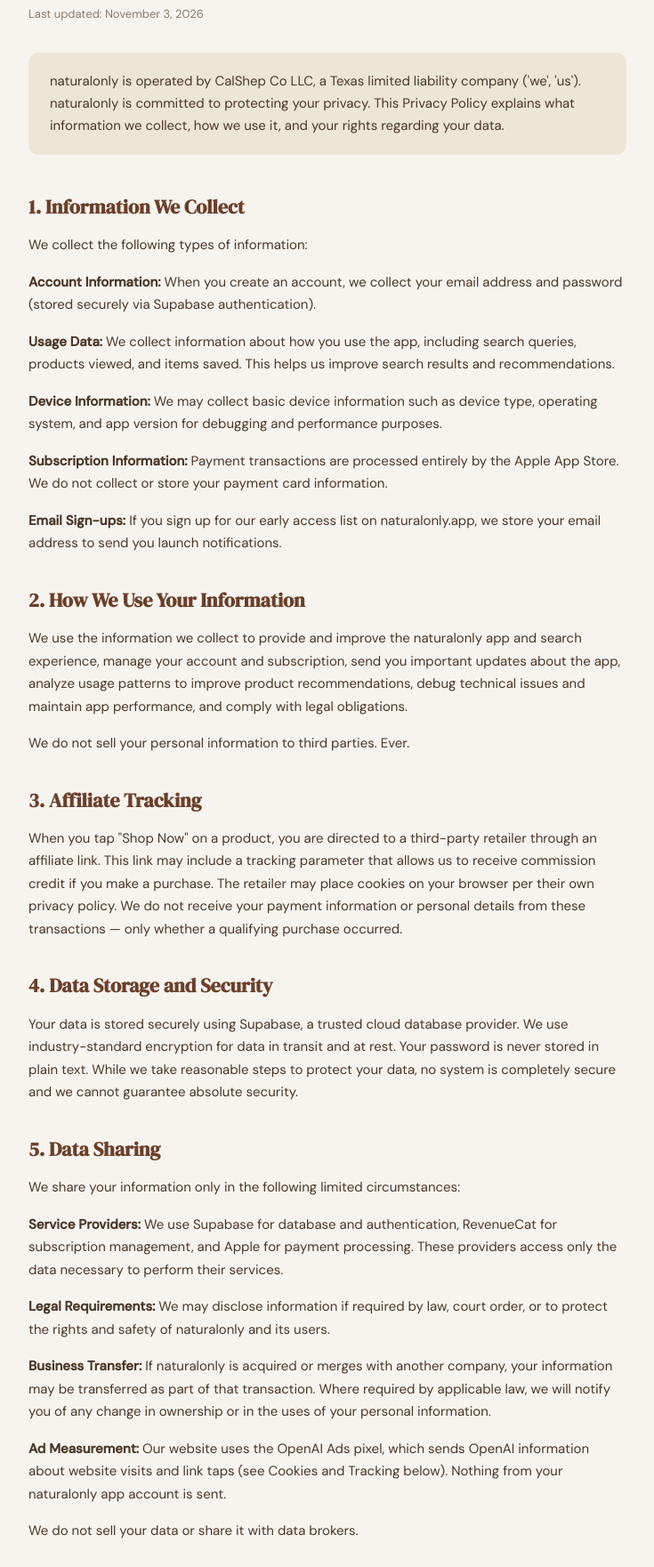
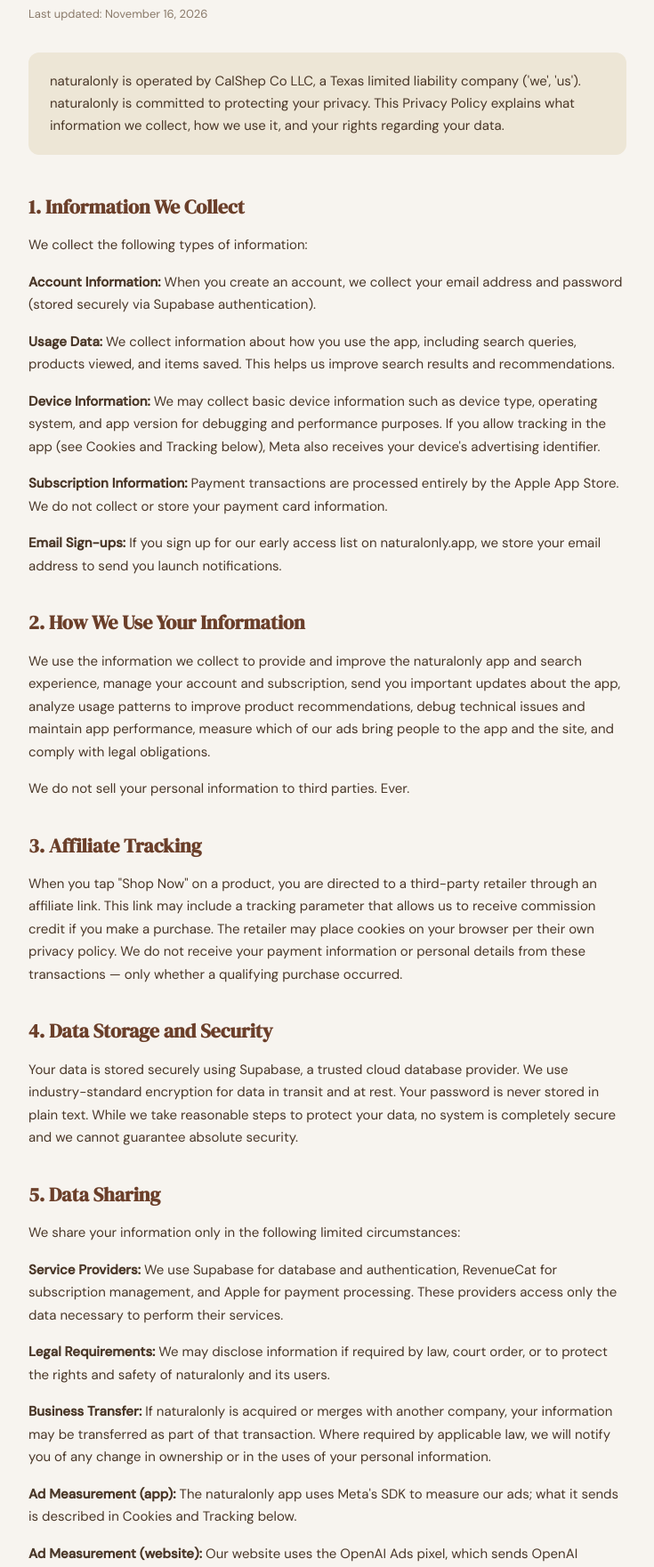
Before and after one commit to CodyChilds/naturalonly.app, a plain HTML site: page privacy.html in a window 1280 px wide. Shown: the part 243-2004 px from the top of the page at 89% size, without its empty margins (272-1007 px from the left). Drawn offline with Linux system fonts and the light colour scheme.

Commit message:
Privacy: the naturalonly app's Meta SDK ad measurement (app 1.0.7)
Co-Authored-By: Claude Opus 5.5 <noreply@anthropic.com>

```diff
--- a/privacy.html
+++ b/privacy.html
@@ -61,7 +61,7 @@
   <div class="container">
     <p class="page-label">Legal</p>
     <h1>Privacy Policy</h1>
-    <p class="updated">Last updated: November 3, 2026</p>
+    <p class="updated">Last updated: November 16, 2026</p>
 
     <div class="intro">
       naturalonly is operated by CalShep Co LLC, a Texas limited liability company ('we', 'us'). naturalonly is committed to protecting your privacy. This Privacy Policy explains what information we collect, how we use it, and your rights regarding your data.
@@ -71,12 +71,12 @@
     <p>We collect the following types of information:</p>
     <p><strong>Account Information:</strong> When you create an account, we collect your email address and password (stored securely via Supabase authentication).</p>
     <p><strong>Usage Data:</strong> We collect information about how you use the app, including search queries, products viewed, and items saved. This helps us improve search results and recommendations.</p>
-    <p><strong>Device Information:</strong> We may collect basic device information such as device type, operating system, and app version for debugging and performance purposes.</p>
+    <p><strong>Device Information:</strong> We may collect basic device information such as device type, operating system, and app version for debugging and performance purposes. If you allow tracking in the app (see Cookies and Tracking below), Meta also receives your device's advertising identifier.</p>
     <p><strong>Subscription Information:</strong> Payment transactions are processed entirely by the Apple App Store. We do not collect or store your payment card information.</p>
     <p><strong>Email Sign-ups:</strong> If you sign up for our early access list on naturalonly.app, we store your email address to send you launch notifications.</p>
 
     <h2>2. How We Use Your Information</h2>
-    <p>We use the information we collect to provide and improve the naturalonly app and search experience, manage your account and subscription, send you important updates about the app, analyze usage patterns to improve product recommendations, debug technical issues and maintain app performance, and comply with legal obligations.</p>
+    <p>We use the information we collect to provide and improve the naturalonly app and search experience, manage your account and subscription, send you important updates about the app, analyze usage patterns to improve product recommendations, debug technical issues and maintain app performance, measure which of our ads bring people to the app and the site, and comply with legal obligations.</p>
     <p>We do not sell your personal information to third parties. Ever.</p>
 
     <h2>3. Affiliate Tracking</h2>
@@ -90,7 +90,8 @@
     <p><strong>Service Providers:</strong> We use Supabase for database and authentication, RevenueCat for subscription management, and Apple for payment processing. These providers access only the data necessary to perform their services.</p>
     <p><strong>Legal Requirements:</strong> We may disclose information if required by law, court order, or to protect the rights and safety of naturalonly and its users.</p>
     <p><strong>Business Transfer:</strong> If naturalonly is acquired or merges with another company, your information may be transferred as part of that transaction. Where required by applicable law, we will notify you of any change in ownership or in the uses of your personal information.</p>
-    <p><strong>Ad Measurement:</strong> Our website uses the OpenAI Ads pixel, which sends OpenAI information about website visits and link taps (see Cookies and Tracking below). Nothing from your naturalonly app account is sent.</p>
+    <p><strong>Ad Measurement (app):</strong> The naturalonly app uses Meta's SDK to measure our ads; what it sends is described in Cookies and Tracking below.</p>
+    <p><strong>Ad Measurement (website):</strong> Our website uses the OpenAI Ads pixel, which sends OpenAI information about website visits and link taps (see Cookies and Tracking below). Nothing from your naturalonly app account is sent.</p>
     <p>We do not sell your data or share it with data brokers.</p>
 
     <h2>6. Your Rights and Choices</h2>
@@ -106,7 +107,10 @@
     <p>naturalonly is operated from the United States. If you are located outside the United States, please be aware that your information may be transferred to and processed in the United States. By using the app, you consent to this transfer.</p>
 
     <h2>10. Cookies and Tracking</h2>
-    <p>The naturalonly mobile app does not use cookies. Our website (naturalonly.app) uses the OpenAI Ads pixel to measure our ads on OpenAI's platforms. When you visit the site, the pixel sets cookies and sends OpenAI the page you viewed, whether you arrived from one of our ads, and when you tap an App Store link or a link to a brand's shop. If you type contact details into a form on the site, the pixel may also read them and send them in hashed (encoded) form so OpenAI can match the visit to an ad. We use this only to see which ads lead people to the app and the shops; we do not use it to build profiles or sell your information. You can block or clear these cookies in your browser settings.</p>
+    <p>The naturalonly mobile app does not use cookies.</p>
+    <p><strong>In the app:</strong> we use Meta's software development kit (SDK) to measure which of our ads on Facebook and Instagram bring people to naturalonly. After the introduction screens, iOS asks whether naturalonly may track you. Nothing is sent to Meta until you answer. After that, the app tells Meta when it is opened; when you search, the filters you used (such as gender or fiber) and whether anything was found, never the words you typed; and when you tap Shop Now, the brand and the screen you came from. With these, Meta receives basic device information (such as device model, iOS version and IP address) and an identifier the SDK creates for the app.</p>
+    <p>If you choose Allow, Meta also receives your device's advertising identifier and may link these events with information it holds about you to measure our ads. If you choose Ask App Not to Track, the SDK is told tracking is off and your advertising identifier is not shared. You can change your choice at any time in iOS Settings → Privacy &amp; Security → Tracking. Your email address and naturalonly account are never sent to Meta.</p>
+    <p><strong>On our website:</strong> Our website (naturalonly.app) uses the OpenAI Ads pixel to measure our ads on OpenAI's platforms. When you visit the site, the pixel sets cookies and sends OpenAI the page you viewed, whether you arrived from one of our ads, and when you tap an App Store link or a link to a brand's shop. If you type contact details into a form on the site, the pixel may also read them and send them in hashed (encoded) form so OpenAI can match the visit to an ad. We use this only to see which ads lead people to the app and the shops; we do not use it to build profiles or sell your information. You can block or clear these cookies in your browser settings.</p>
 
     <h2>11. Third-Party Links</h2>
     <p>Our app links to third-party retailer websites. These websites have their own privacy policies, which we do not control. We encourage you to review the privacy policy of any retailer website you visit through our app.</p>
```
